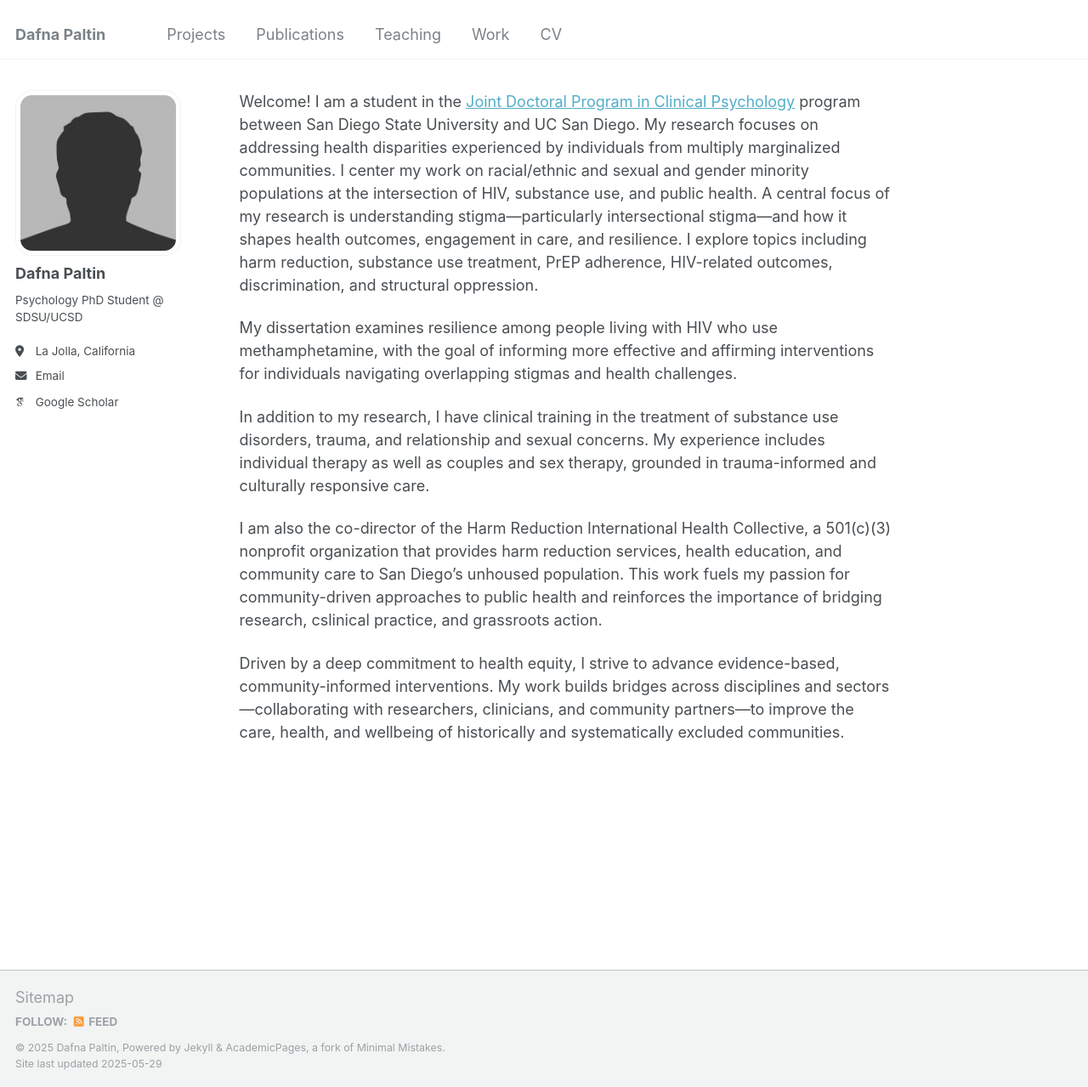
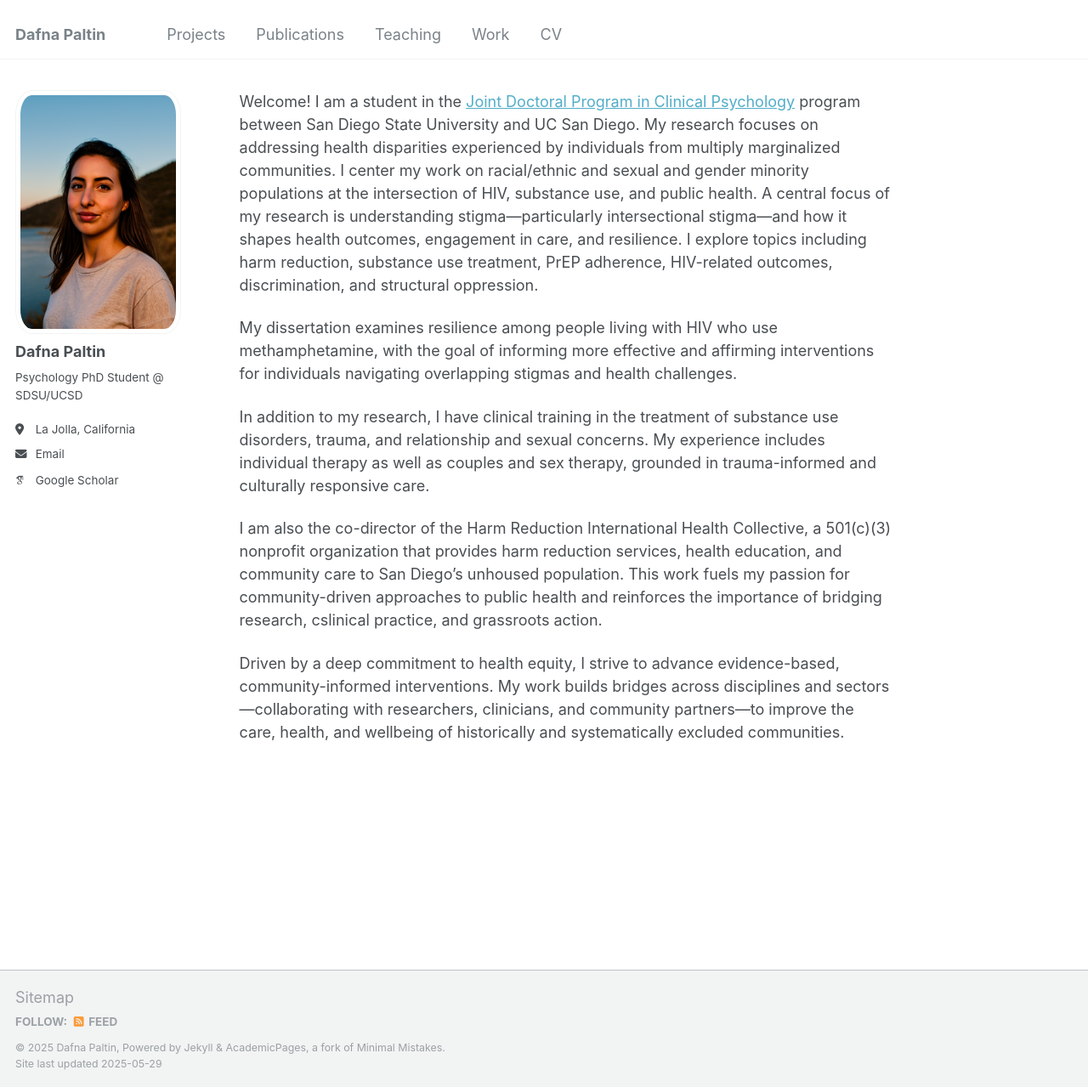
Before and after one commit to Dpaltin/Dpaltin.github.io, a Jekyll site: the page built from _pages/about.md, in a window 1280 px wide and 1279 px high. Shown: the whole window at 85% size. Built offline with Jekyll 4.4.1, drawn with Linux system fonts in a browser that asks for light colours; some web fonts are replaced.

Commit message:
add profile photo

```diff
--- a/_config.yml
+++ b/_config.yml
@@ -21,7 +21,7 @@ repository               : "PaltinD.github.io"
 #               Additional customization can be done by editing /_includes/author-profile.html
 author:
   # Biographic information
-  avatar           : "bio-photo.jpg"
+  avatar           : "dafna_profile.png"
   name             : "Dafna Paltin"
   pronouns         : # example: "she/her"
   bio              : "Psychology PhD Student @ SDSU/UCSD"
```
Also changed, not shown: images/dafna_profile.png (added), 1 other file.
